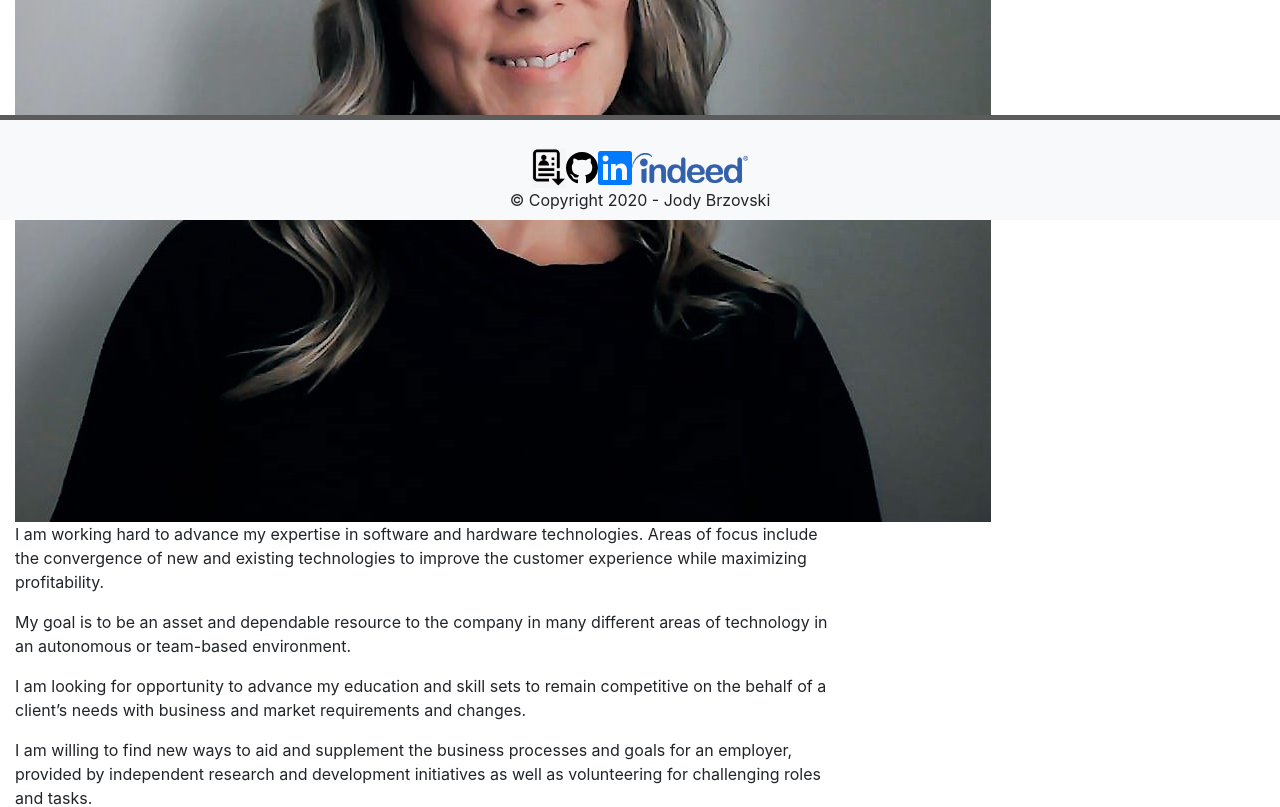
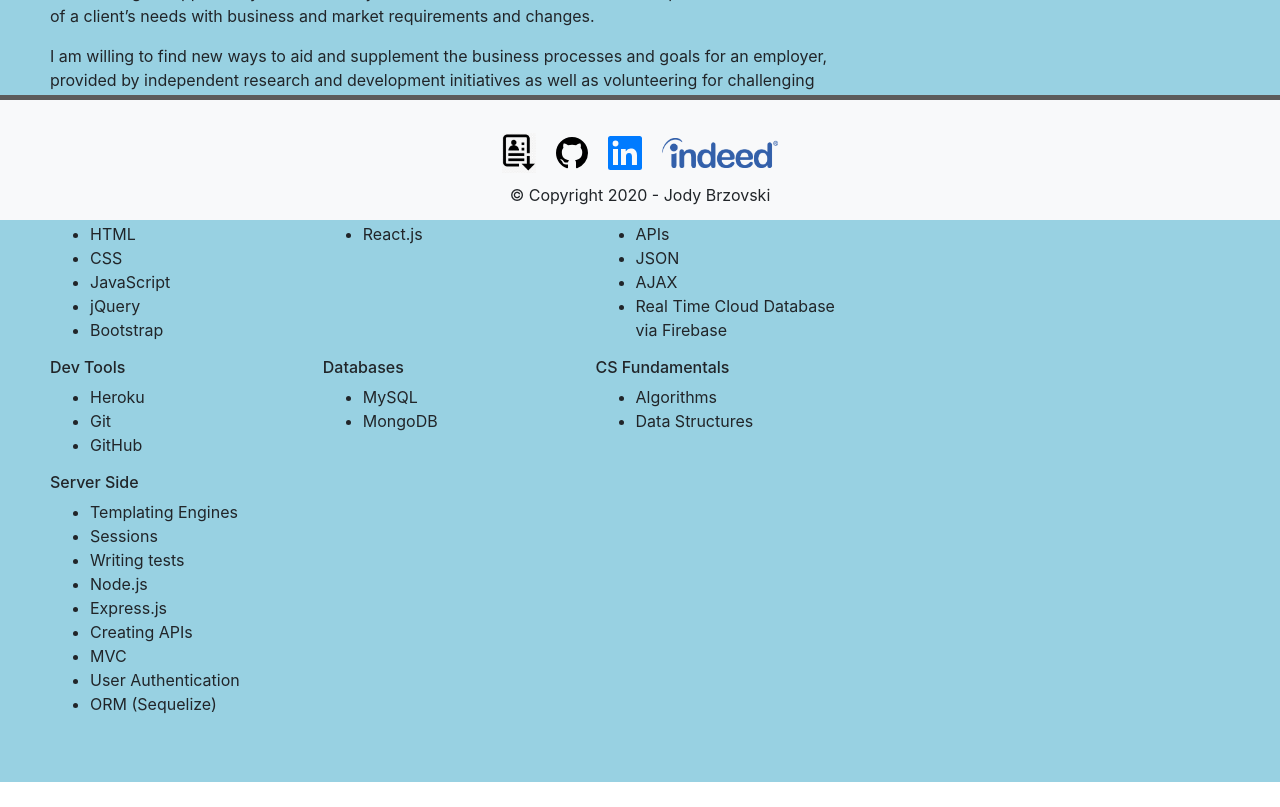
Before and after one commit to JodyBrzo/react-portfolio, a React (Create React App) app in the folder react-portfolio/: page / in a window 1280 px wide. Shown: the part 580-1387 px from the top of the page. Built offline with nearby package versions, Linux system fonts and the light colour scheme.

Commit message:
style of project page

```diff
--- a/react-portfolio/src/components/Footer/style.css
+++ b/react-portfolio/src/components/Footer/style.css
@@ -12,13 +12,25 @@
 /*sizing the indeed logo on the footer*/
 .footer-indeed{
   height: 30px;
+
 }
 
 /*sizing the resume download logo on the footer*/
 .footer-resume{
   height: 40px;
+
 }
 
 .resume{
   height: 40px;
+
 }
+
+a {
+  padding: 0px 10px ;
+}
+
+.text-center {
+  padding: 5px;
+
+}
--- a/react-portfolio/src/components/Grid/index.js
+++ b/react-portfolio/src/components/Grid/index.js
@@ -4,7 +4,7 @@ import React from "react";
 
 // This Container component allows us to use a bootstrap container without worrying about class names
 export function Container({ fluid, children }) {
-  return <div className={`container${fluid ? "-fluid" : ""}`}>{children}</div>;
+  return <div className={`container${fluid ? "-fluid" : ""}`}style={{backgroundColor:"#98d1e2"}}>{children}</div>;
 }
 
 // This Row component lets us use a bootstrap row without having to think about class names
--- a/react-portfolio/src/components/ProjectCard/index.js
+++ b/react-portfolio/src/components/ProjectCard/index.js
@@ -5,15 +5,16 @@ function ProjectCard(props) {
   return (
     <div className="card">
       <div className="img-container">
-        <a href={props.imageLink} target="blank">
+        <a className="card-a" href={props.imageLink} target="blank">
           <img className="card-img-top" alt={props.name} src={props.image} />
         </a>
+        </div>
         <div className="card-body">
           <h5 className="card-title ">{props.name}</h5>
           <div className="flex-grow-1"><p className="card-text ">{props.description}</p></div>
           <div className="flex-grow-0"><a href={props.repoLink} target="_blank" rel="noreferrer" className="btn btn-dark">View Repository</a></div>
         </div>
-      </div>
+
     </div>
   );
 }
--- a/react-portfolio/src/components/ProjectCard/style.css
+++ b/react-portfolio/src/components/ProjectCard/style.css
@@ -1,3 +1,23 @@
-nav.navbar.navbar-default {
-  margin-bottom: 0;
+.card {
+  margin-bottom: 20px;
 }
+
+.img-container {
+  padding: 0px;
+}
+.card-body {
+  height: 300px;
+  display: flex;
+  flex-direction: column;
+  align-content: stretch;
+}
+
+.card-img-top{
+  padding: 0px;
+  object-fit: fill;
+  border-bottom: 2px solid #eee;
+}
+
+.card-a {
+  padding: 0px;
+}
--- a/react-portfolio/src/index.css
+++ b/react-portfolio/src/index.css
@@ -1,13 +1,63 @@
 body {
-  margin: 0;
+  background-color: #f4f4f4;
+  font-family: 'Roboto', sans-serif;
+  font-size: 18px;
   font-family: -apple-system, BlinkMacSystemFont, 'Segoe UI', 'Roboto', 'Oxygen',
     'Ubuntu', 'Cantarell', 'Fira Sans', 'Droid Sans', 'Helvetica Neue',
     sans-serif;
   -webkit-font-smoothing: antialiased;
   -moz-osx-font-smoothing: grayscale;
 }
+.col-main{
+  /* background-color: #7fc6e2; */
+  background-color: #98d1e2;
+  margin-top: 50px;
+  margin-bottom: 50px;
+  margin-left: 10px;
+  padding-right: 15px;
+}
 
-code {
-  font-family: source-code-pro, Menlo, Monaco, Consolas, 'Courier New',
-    monospace;
+.col-project{
+  /* background-color: #7fc6e2; */
+  background-color: #98d1e2;
+  margin-top: 50px;
+  margin-bottom: 50px;
+  margin-left: 10px;
+  padding: 70px;
 }
+/*sizinig portfolio pic, floating to the left so the text wraps on the left
+and margin-right adds a little space between the image and the text*/
+.row-content img{
+  width: 200px;
+  float: left;
+  margin-left: 40px;
+}
+
+.content-text{
+  margin-left: 40px;
+}
+
+/*set h1 text color and add padding to the top and bottom of text to push the column border down a bit*/
+h1{
+  color: white;
+  padding: 10px 0px;
+  margin-left: 10px;
+}
+
+/*padding-top pushes the text down and away from the line
+text-justify wraps the text around the image*/
+.row-content{
+  padding-top: 10px;
+  text-align: left;
+}
+
+/*adds bullets to the line items at the bottom of the paragraph*/
+ol{
+
+  list-style-type: inherit;
+}
+
+h5{
+  padding-bottom: 15px;
+  padding-top: 15px;
+}
--- a/react-portfolio/src/pages/Home.js
+++ b/react-portfolio/src/pages/Home.js
@@ -6,45 +6,103 @@ function Home() {
     <Container fluid>
       <Row>
         <Col size="md-8">
+          <div className="col-main">
             <h1 className="index-h1"> About Me </h1>
-          <div>
+            <div className="row row-content">
               <img src="/images/profile.jpg" alt="Jody Brzovski" />
+              <div className="content-text">
                 <p>
-              I am working hard to advance my expertise in software and hardware
-              technologies. Areas of focus include the convergence of new and
-              existing technologies to improve the customer experience while
-              maximizing profitability.
+                  I am working hard to advance my expertise in software and
+                  hardware technologies. Areas of focus include the convergence
+                  of new and existing technologies to improve the customer
+                  experience while maximizing profitability.
                 </p>
                 <p>
-              My goal is to be an asset and dependable resource to the company
-              in many different areas of technology in an autonomous or
-              team-based environment.
+                  My goal is to be an asset and dependable resource to the
+                  company in many different areas of technology in an autonomous
+                  or team-based environment.
                 </p>
                 <p>
                   I am looking for opportunity to advance my education and skill
-              sets to remain competitive on the behalf of a client’s needs with
-              business and market requirements and changes.
+                  sets to remain competitive on the behalf of a client’s needs
+                  with business and market requirements and changes.
                 </p>
                 <p>
-              I am willing to find new ways to aid and supplement the business
-              processes and goals for an employer, provided by independent
-              research and development initiatives as well as volunteering for
-              challenging roles and tasks.
+                  I am willing to find new ways to aid and supplement the
+                  business processes and goals for an employer, provided by
+                  independent research and development initiatives as well as
+                  volunteering for challenging roles and tasks.
                 </p>
+                <h5>Specialties: Full Stack Development</h5>
+                <Row>
+                  <Col size="md-4">
+                    <h6>The Browser</h6>
                     <ol>
-              <li>Specialties: Full Stack Development</li>
-              <li>Languages (HTML/CSS/JavaScript/XML)</li>
-              <li>Runtime Environment (Node.js)</li>
-              <li>
-                Frameworks (Express, React, Angular, Ajax, JQuery, JSON,
-                Bootstrap)
-              </li>
-              <li>Legacy (VB6)</li>
-              <li>
-                Databases (SQL Server v6.5-2008, MySQL, Sequelize, SqlLite,
-                MongoDB)
-              </li>
+                      <li>HTML</li>
+                      <li>CSS</li>
+                      <li>JavaScript</li>
+                      <li>jQuery</li>
+                      <li>Bootstrap</li>
                     </ol>
+                  </Col>
+                  <Col size="md-4">
+                    <h6>Cutting Edge Development</h6>
+                    <ol>
+                      <li>React.js</li>
+                    </ol>
+                  </Col>
+                  <Col size="md-4">
+                    <h6>API Interaction</h6>
+                    <ol>
+                      <li>APIs</li>
+                      <li>JSON</li>
+                      <li>AJAX</li>
+                      <li>Real Time Cloud Database via Firebase</li>
+                    </ol>
+                  </Col>
+                </Row>
+                <Row>
+                  <Col size="md-4">
+                    <h6>Dev Tools</h6>
+                    <ol>
+                      <li>Heroku</li>
+                      <li>Git</li>
+                      <li>GitHub</li>
+                    </ol>
+                  </Col>
+                  <Col size="md-4">
+                    <h6>Databases</h6>
+                    <ol>
+                      <li>MySQL</li>
+                      <li>MongoDB</li>
+                    </ol>
+                  </Col>
+                  <Col size="md-4">
+                    <h6>CS Fundamentals</h6>
+                    <ol>
+                      <li>Algorithms</li>
+                      <li>Data Structures</li>
+                    </ol>
+                  </Col>
+                </Row>
+                <Row>
+                  <Col size="md-4">
+                    <h6>Server Side</h6>
+                    <ol>
+                      <li>Templating Engines</li>
+                      <li>Sessions</li>
+                      <li>Writing tests</li>
+                      <li>Node.js</li>
+                      <li>Express.js</li>
+                      <li>Creating APIs</li>
+                      <li>MVC</li>
+                      <li>User Authentication</li>
+                      <li>ORM (Sequelize)</li>
+                    </ol>
+                  </Col>
+                </Row>
+              </div>
+            </div>
           </div>
         </Col>
       </Row>
--- a/react-portfolio/src/pages/projects.js
+++ b/react-portfolio/src/pages/projects.js
@@ -4,31 +4,33 @@ import { Col, Row, Container } from "../components/Grid";
 import ProjectCard from "../components/ProjectCard";
 
 function Projects() {
-  const [projects, setProjects] = useState([])
+  const [projects, setProjects] = useState([]);
 
   useEffect(() => {
-    loadProjects()
-  }, [])
+    loadProjects();
+  }, []);
 
   // Loads all books and sets them to books
   function loadProjects() {
-    setProjects(projectArray)
-  };
+    setProjects(projectArray);
+  }
 
-  return(
-      <Container fluid>
+  return (
+    <Container>
+      <h1>Portfolio Projects</h1>
       <Row>
-          <Col size="md-6">
-            {projects.map(project => (
-              <ProjectCard key={project.id}
+        {projects.map((project) => (
+          <Col size="md-6" className="col-project">
+            <ProjectCard
+              key={project.id}
               imageLink={project.imageLink}
               name={project.name}
               image={project.image}
               description={project.description}
               repoLink={project.repoLink}
             />
+          </Col>
         ))}
-          </Col>
       </Row>
     </Container>
   );
```
Also changed, not shown: 1 other file (tests, documents, lock files or other folders). Lines whose indentation alone changed are shown as unchanged.
